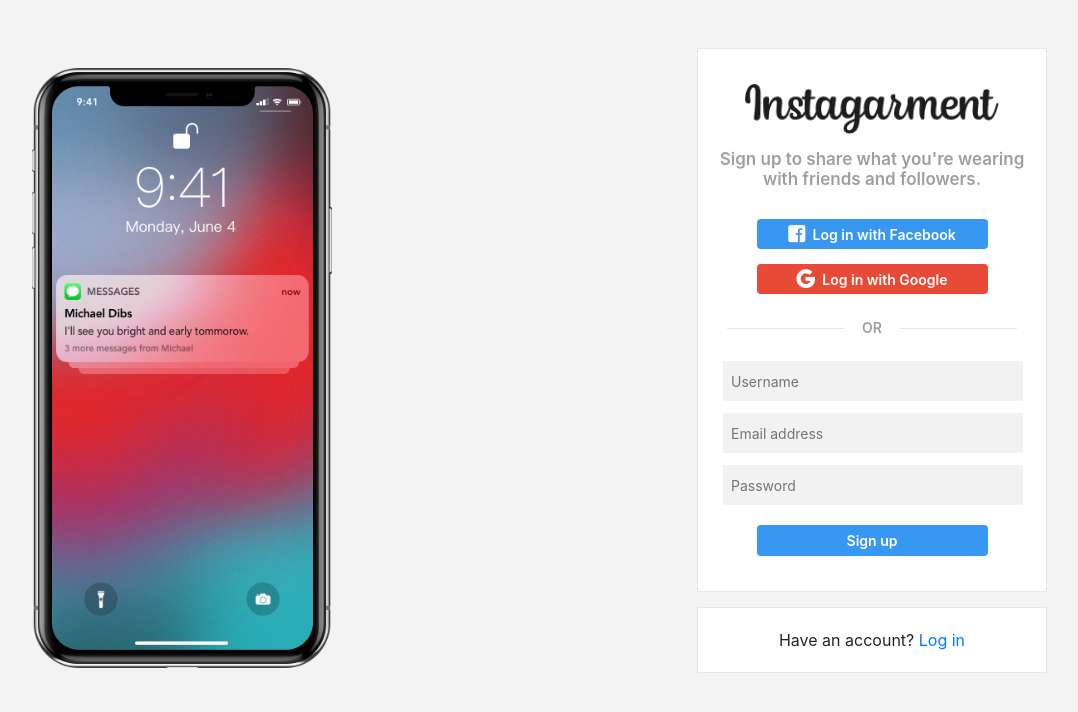
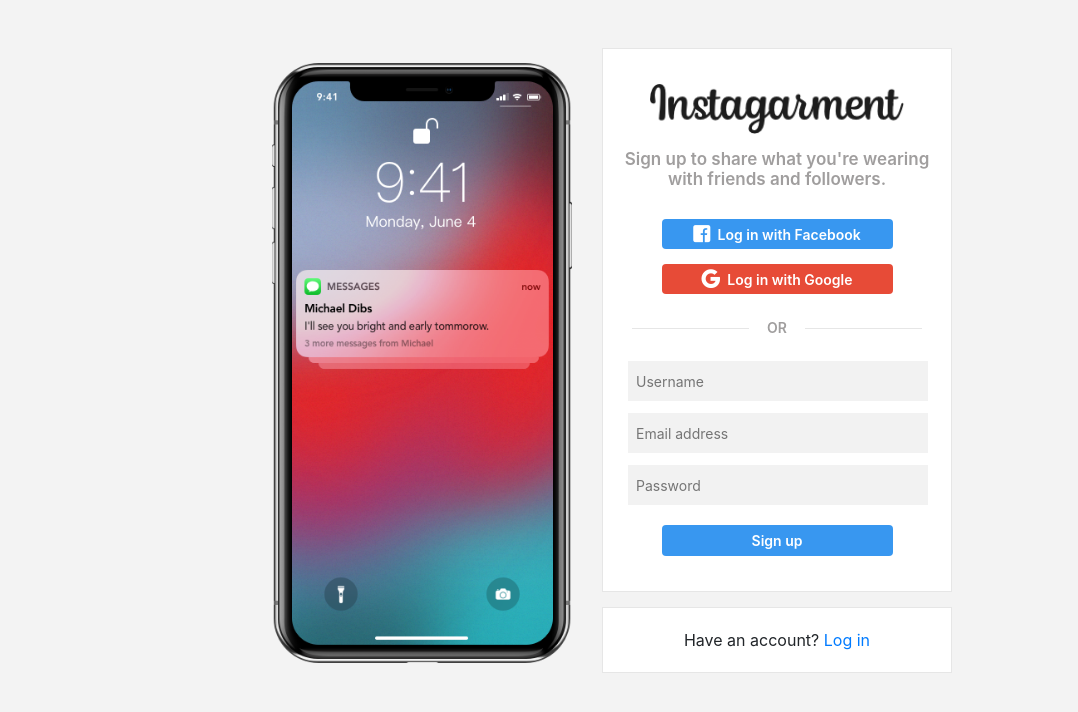
Before and after one commit to waywt/waywt, a React (Create React App) app in the folder client/: page /signup in a window 1280 px wide. Shown: the top 712 px of the page, without its empty margins (53-1131 px from the left). Built offline with nearby package versions, Linux system fonts and the light colour scheme.

Commit message:
signup with goog, fb

```diff
--- a/client/src/components/Auth/Signup.jsx
+++ b/client/src/components/Auth/Signup.jsx
@@ -22,7 +22,7 @@ class Signup extends Component {
     authSignup(this.state).then(result => {
       if(!result.data.error) {
         localStorage.setItem('accessToken', result.data.accessToken);
-
+        this.setState({redirect: true});
       }
     });
   }
@@ -36,10 +36,17 @@ class Signup extends Component {
       return (
         <div className="container">
           <div className="row mt-0 mt-sm-5">
-            <div className="d-none d-md-block col order-2 order-md-1">
+            <div className="d-none d-md-block col">
+              <div className="row">
+                <div className="col"></div>
+                <div className="col">
                   <img id="iphonePic" src="iPhoneX.png" alt="iphone"></img>
                 </div>
-            <div className="col order-1 order-md-2">
+              </div>
+            </div>
+            <div className="col">
+              <div className="row">
+                <div className="col">
                   <div className="signup-page mx-auto">
                     <form className="login-form" onSubmit={this.handleSubmit}>
                       <div >
@@ -48,14 +55,14 @@ class Signup extends Component {
                       <div id="signup-descrip">
                         Sign up to share what you're wearing with friends and followers.
                       </div>
-                  <div className="w-75 btn facebook-signup">
+                      <a href="http://localhost:3100/auth/facebook" className="w-75 btn facebook-signup">
                         <i className="fab fa-facebook-square fa-lg mr-2"></i>
                         Log in with Facebook
-                  </div>
-                  <div className="w-75 btn google-signup">
+                      </a>
+                      <a href="http://localhost:3100/auth/google" className="w-75 btn google-signup">
                         <i className="fab fa-google fa-lg mr-2"></i>
                         Log in with Google
-                  </div>
+                      </a>
                       <div className="d-flex justify-content-center">
                         <div className="linebreak"></div>
                         <div className="or p-2">OR</div>
@@ -98,6 +105,9 @@ class Signup extends Component {
                     Have an account? <a href="/login">Log in</a>
                   </div>
                 </div>
+                <div className="d-none d-md-block col"></div>
+              </div>
+            </div>
           </div>
         </div>
       );
--- a/client/src/components/Auth/Temp.jsx
+++ b/client/src/components/Auth/Temp.jsx
@@ -6,9 +6,8 @@ class Temp extends Component {
   render() {
     const parsed = QueryString.parse(this.props.location.search);
     const accessToken = parsed.accessToken;
-    const username = parsed.username;
 
-    if (accessToken && username) {
+    if (accessToken) {
       localStorage.setItem('accessToken', accessToken);
     }
 
--- a/client/src/components/Auth/auth.css
+++ b/client/src/components/Auth/auth.css
@@ -28,7 +28,7 @@ body {
 }
 
 #iphonePic {
-  margin-top: 20px;
+  margin-top: 15px;
   height: 600px;
 }
 
@@ -66,6 +66,13 @@ body {
   font-weight: 600;
   background-color: #e74b37;
 }
+
+a.facebook-signup:hover,
+a.google-signup:hover {
+  color: white;
+  text-decoration: none;
+}
+
 
 .linebreak {
   background-color: #e6e6e6;
```
Lines whose indentation alone changed are shown as unchanged.
